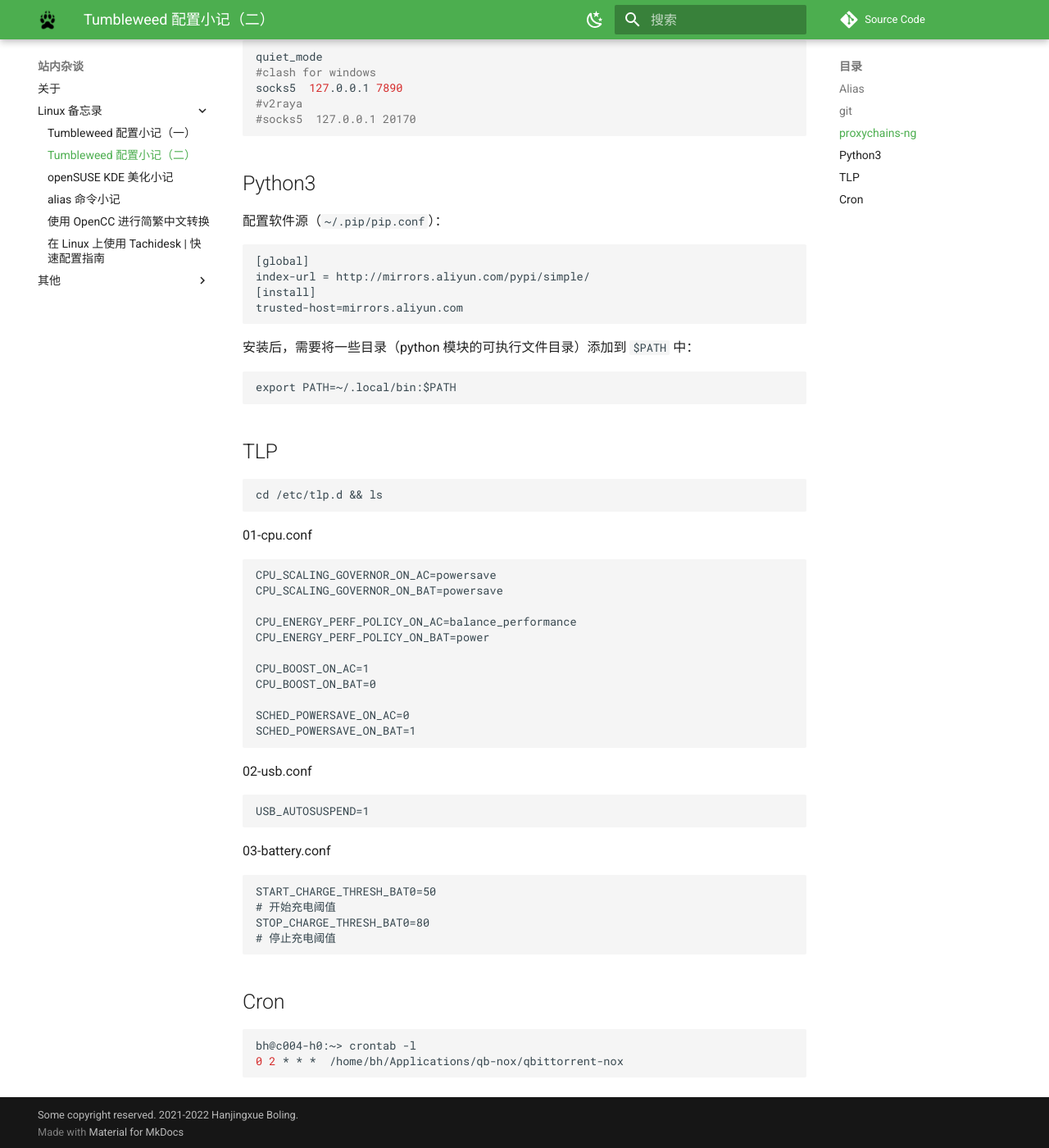
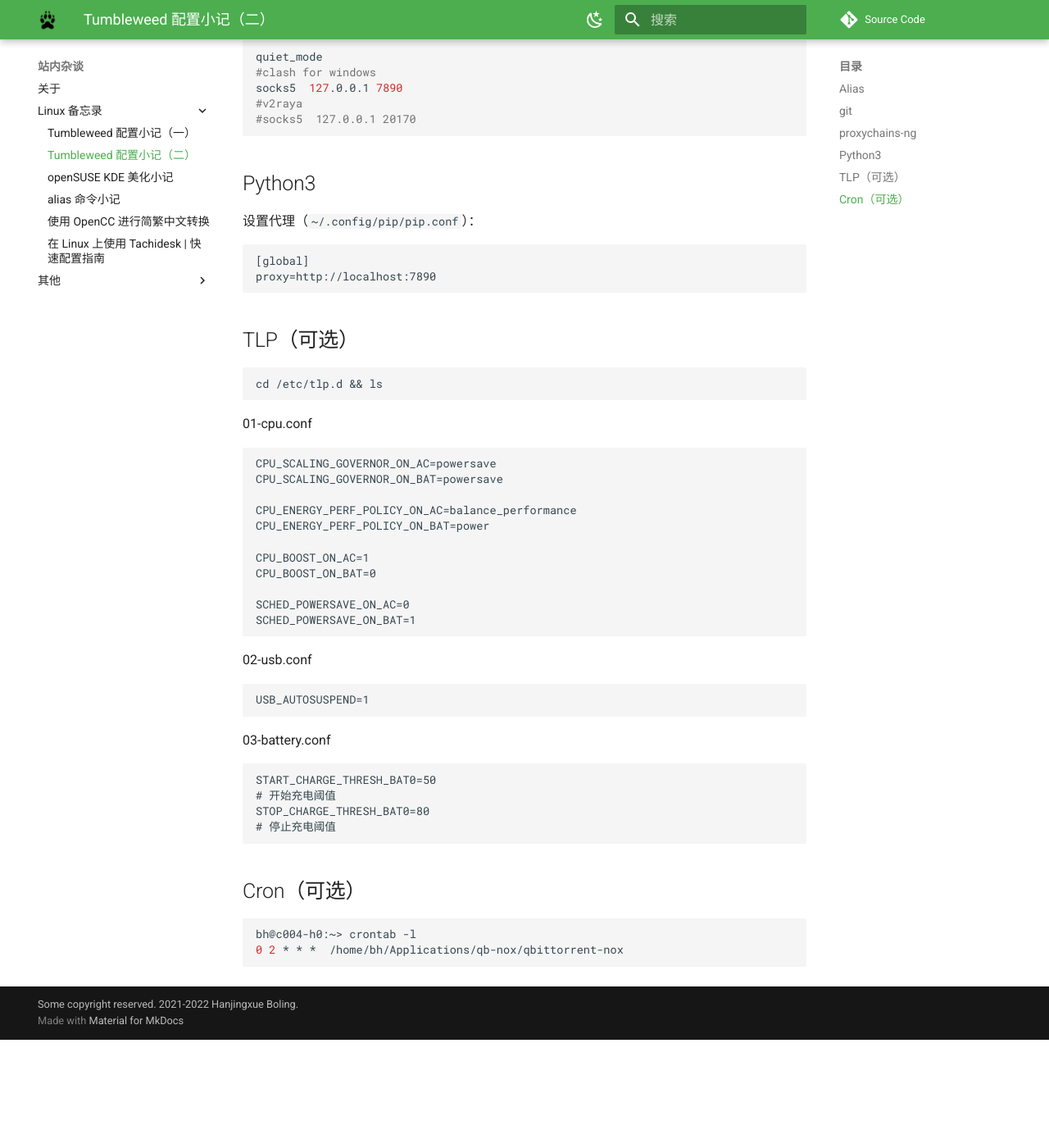
Before and after one commit to Hanjingxue-Boling/Whiteboard, an MkDocs documentation site: the page built from docs/essay/memo/other-configs.md, in a window 1280 px wide and 1400 px high, scrolled down 1611 px. Shown: the whole window at 82% size. Built offline with MkDocs 1.6.1 and Material for MkDocs 9.7.7, drawn with Linux system fonts in a browser that asks for light colours; comment, search, counter and statistics services are not loaded; after the commit the page ends 2879 px from its top, so only the background shows below that.

Commit message:
2022-06-07-02

````diff
--- a/docs/essay/memo/other-configs.md
+++ b/docs/essay/memo/other-configs.md
@@ -81,22 +81,14 @@ socks5  127.0.0.1 7890
 
 ## Python3
 
-配置软件源（`~/.pip/pip.conf`）：
+设置代理（`~/.config/pip/pip.conf`）：
 
 ```
 [global]
-index-url = http://mirrors.aliyun.com/pypi/simple/
-[install]
-trusted-host=mirrors.aliyun.com
+proxy=http://localhost:7890
 ```
 
-安装后，需要将一些目录（python 模块的可执行文件目录）添加到 `$PATH` 中：
-
-```
-export PATH=~/.local/bin:$PATH
-```
-
-## TLP
+## TLP（可选）
 
 ```
 cd /etc/tlp.d && ls
@@ -133,7 +125,7 @@ STOP_CHARGE_THRESH_BAT0=80
 # 停止充电阈值
 ```
 
-## Cron
+## Cron（可选）
 
 ```shell
 bh@c004-h0:~> crontab -l
````
